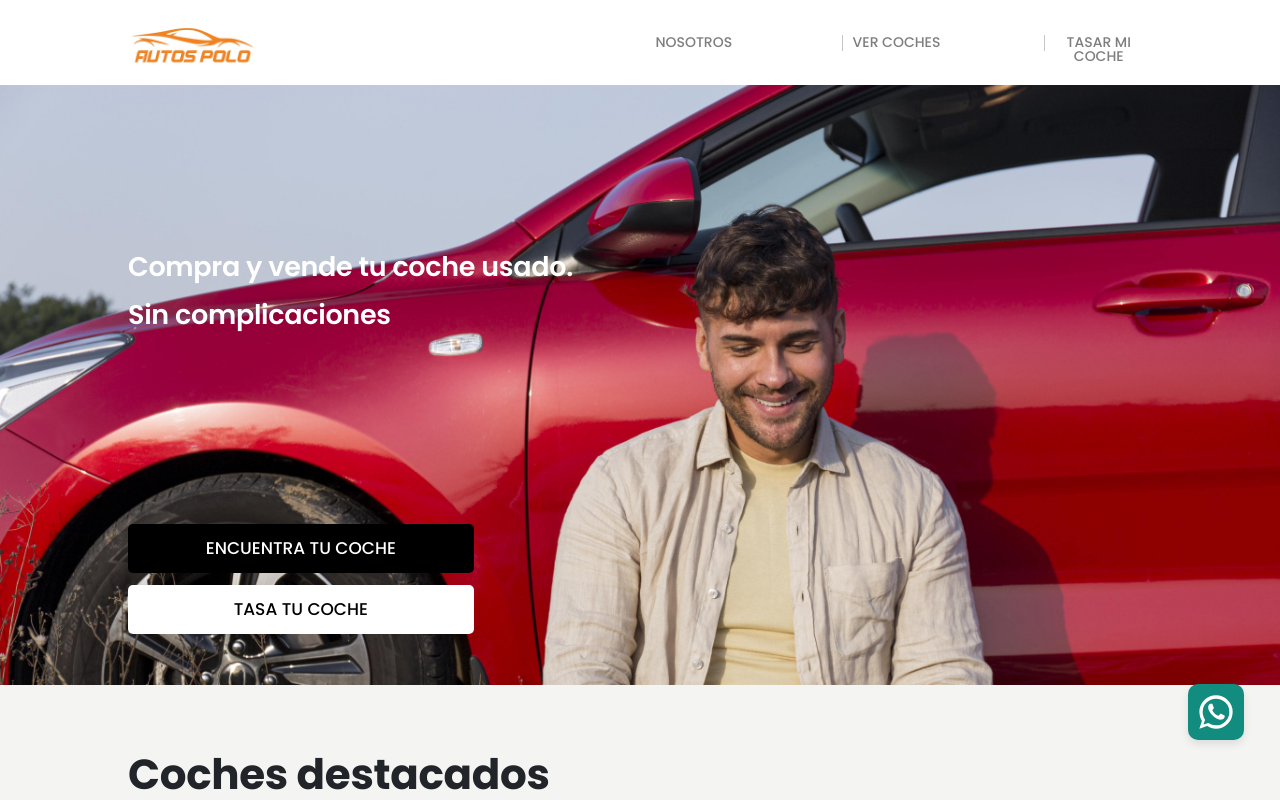
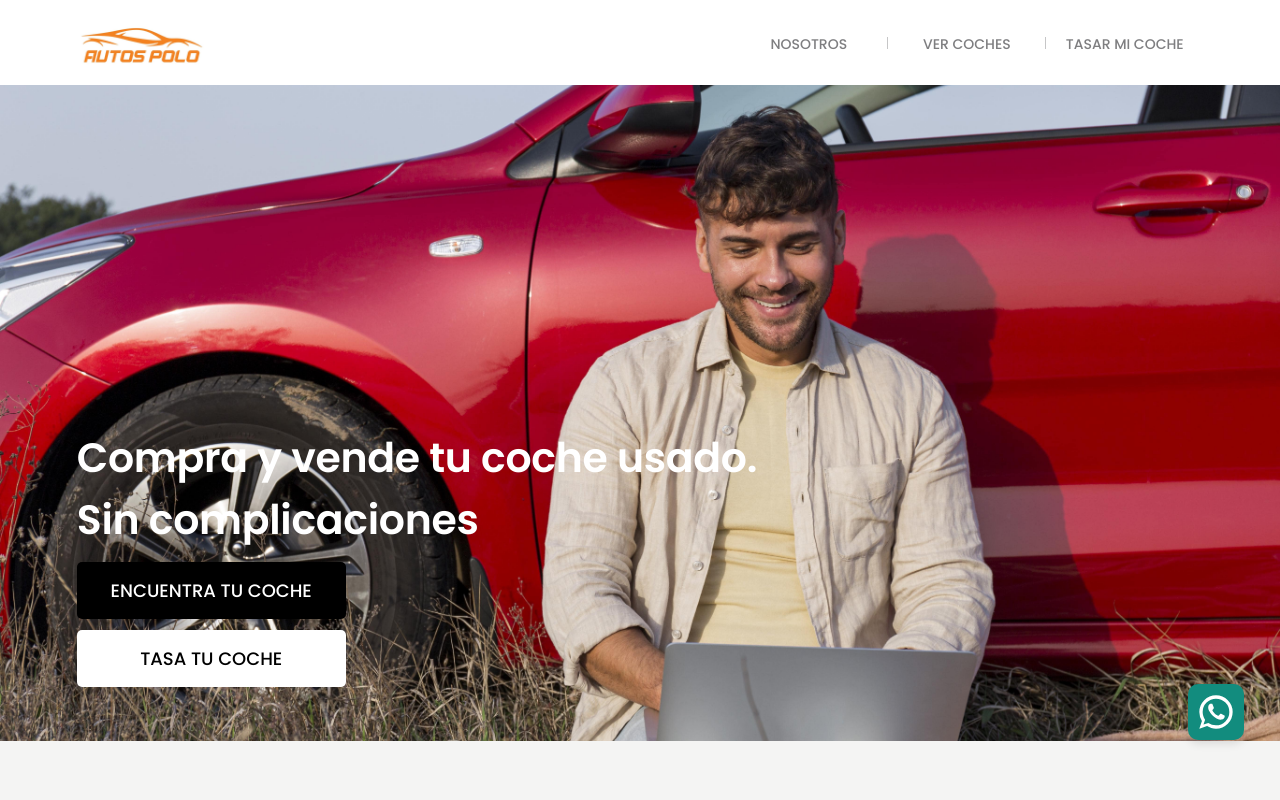
Before and after one commit to justinait/autospolo, a React (Vite) app: page / in a window 1280 px wide. Shown: the top 800 px of the page. Built offline with nearby package versions, Linux system fonts and the light colour scheme.

Commit message:
hero desktop

```diff
--- a/src/Components/Home/Hero/Hero.css
+++ b/src/Components/Home/Hero/Hero.css
@@ -90,3 +90,24 @@
         margin-bottom: 12rem;
     }
 }
+@media(min-width:1200px) {
+    .heroContainer {
+        height: 75vh;
+        height: 82vh;
+        background-position: center;
+    }
+    .button {
+        font-size: 18px;
+        width: 21%;
+        margin-left: 6vw;
+        padding: 15px 18px;
+    }
+    .heroContainer h2 {
+        margin-left: 6vw;
+        font-size: 41px;
+        margin-top: 0.5rem;
+    }
+    .h2Container {
+        margin-bottom: 1rem;
+    }
+}
--- a/src/Components/Navbar/Navbar.css
+++ b/src/Components/Navbar/Navbar.css
@@ -92,14 +92,18 @@
 }
 
 @media (min-width: 1200px){
-    .dropdownNavbar {
-        width: 50%;
+    .navbarContainer{
+        height: 85px;
+        padding: 5px 6vw;
     }
     .dropdownNavbar p{
         font-size: 14px;
-        height: 16px;
-        width: 21%;
-        text-align: center;
+    }
+    .dropdownNavbar{
+        width: 42%;
+    }
+    .adminNavbar {
+        width: 70%;
     }
 
 
```
